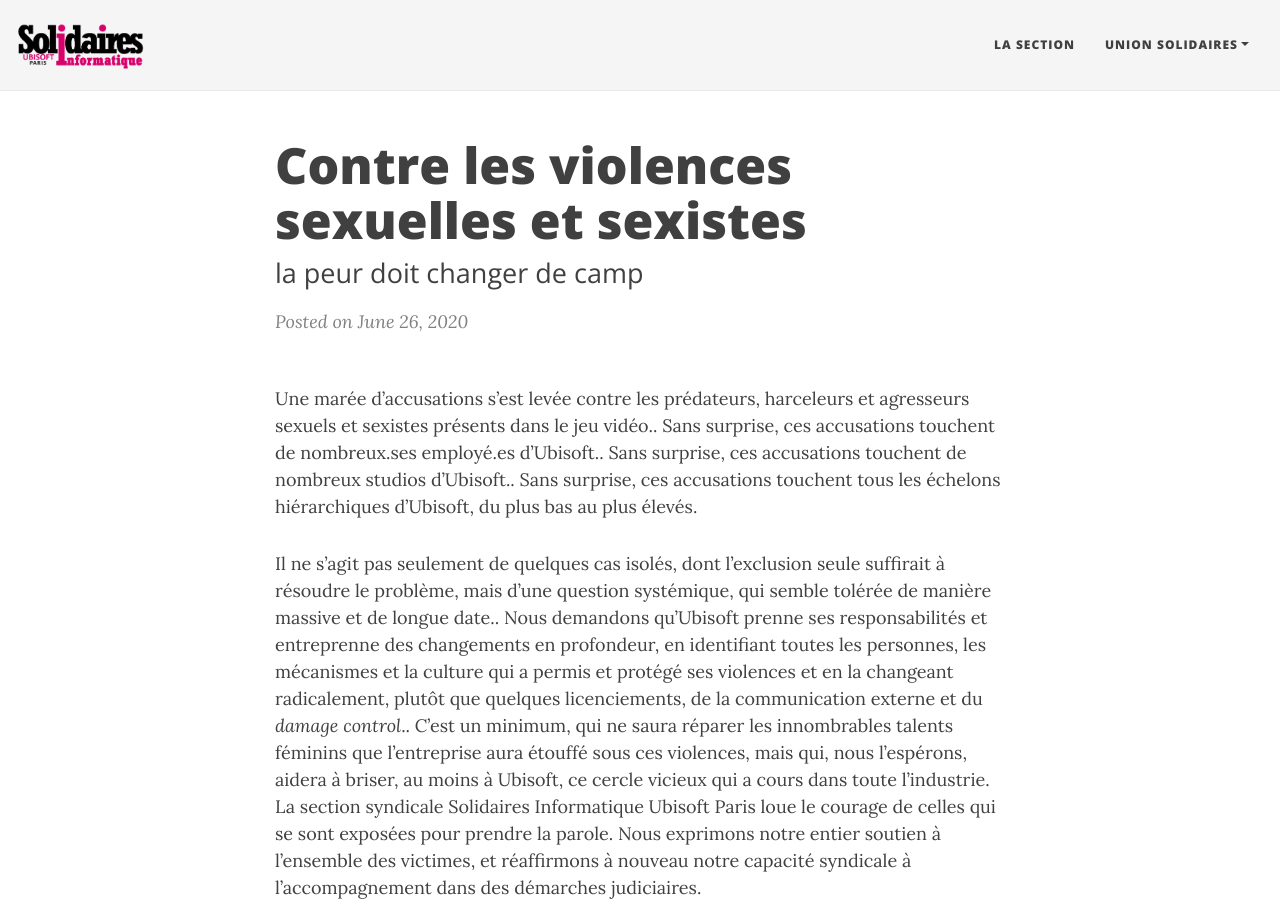
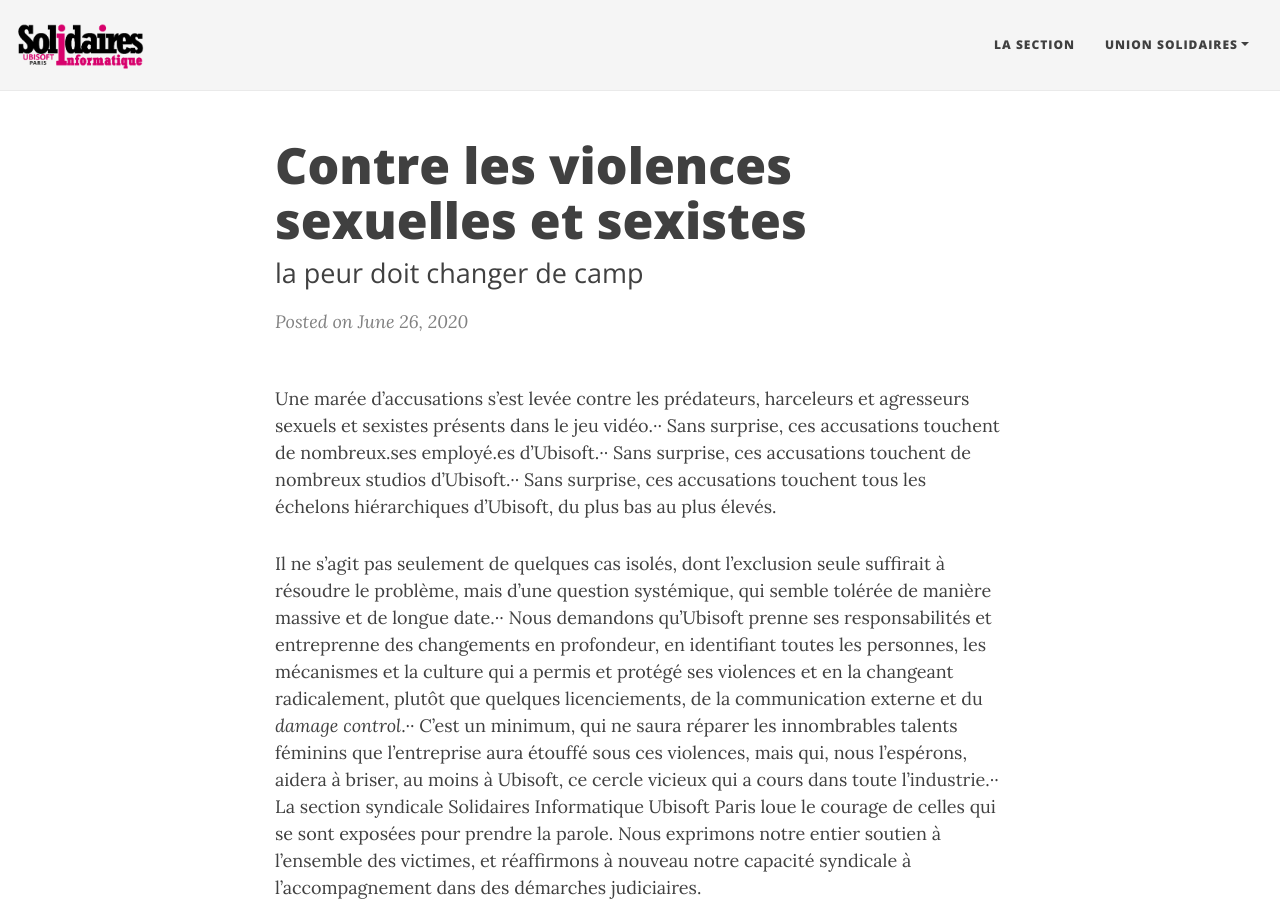
Before and after one commit to siubiparis/siubiparis.github.io, a Jekyll site: the page built from _posts/2020-06-26-ContreLesViolences.md, in a window 1280 px wide and 900 px high. Built offline with Jekyll 4.4.1, drawn with Linux system fonts in a browser that asks for light colours; nearby versions of some CDN libraries.

```diff
--- a/_posts/2020-06-26-ContreLesViolences.md
+++ b/_posts/2020-06-26-ContreLesViolences.md
@@ -4,14 +4,14 @@ title: Contre les violences sexuelles et sexistes
 subtitle: la peur doit changer de camp
 ---
 
-Une marée d'accusations s'est levée contre les prédateurs, harceleurs et agresseurs sexuels et sexistes présents dans le jeu vidéo..
-Sans surprise, ces accusations touchent de nombreux.ses employé.es d'Ubisoft..
-Sans surprise, ces accusations touchent de nombreux studios d'Ubisoft..
+Une marée d'accusations s'est levée contre les prédateurs, harceleurs et agresseurs sexuels et sexistes présents dans le jeu vidéo.··
+Sans surprise, ces accusations touchent de nombreux.ses employé.es d'Ubisoft.··
+Sans surprise, ces accusations touchent de nombreux studios d'Ubisoft.··
 Sans surprise, ces accusations touchent tous les échelons hiérarchiques d'Ubisoft, du plus bas au plus élevés.
 
-Il ne s'agit pas seulement de quelques cas isolés, dont l'exclusion seule suffirait à résoudre le problème, mais d'une question systémique, qui semble tolérée de manière massive et de longue date..
-Nous demandons qu'Ubisoft prenne ses responsabilités et entreprenne des changements en profondeur, en identifiant toutes les personnes, les mécanismes et la culture qui a permis et protégé ses violences et en la changeant radicalement, plutôt que quelques licenciements, de la communication externe et du *damage control*..
-C'est un minimum, qui ne saura réparer les innombrables talents féminins que l'entreprise aura étouffé sous ces violences, mais qui, nous l'espérons, aidera à briser, au moins à Ubisoft, ce cercle vicieux qui a cours dans toute l'industrie.
+Il ne s'agit pas seulement de quelques cas isolés, dont l'exclusion seule suffirait à résoudre le problème, mais d'une question systémique, qui semble tolérée de manière massive et de longue date.··
+Nous demandons qu'Ubisoft prenne ses responsabilités et entreprenne des changements en profondeur, en identifiant toutes les personnes, les mécanismes et la culture qui a permis et protégé ses violences et en la changeant radicalement, plutôt que quelques licenciements, de la communication externe et du *damage control*.··
+C'est un minimum, qui ne saura réparer les innombrables talents féminins que l'entreprise aura étouffé sous ces violences, mais qui, nous l'espérons, aidera à briser, au moins à Ubisoft, ce cercle vicieux qui a cours dans toute l'industrie.··
 La section syndicale Solidaires Informatique Ubisoft Paris loue le courage de celles qui se sont exposées pour prendre la parole. Nous exprimons notre entier soutien à l'ensemble des victimes, et réaffirmons à nouveau notre capacité syndicale à l'accompagnement dans des démarches judiciaires.
 
 Ci-dessous, la [déclaration officielle de notre syndicat Solidaires Informatique](https://solidairesinformatique.org/2020/06/26/contre-les-violences-sexuelles-et-sexistes-la-peur-doit-changer-de-camp/).
```
